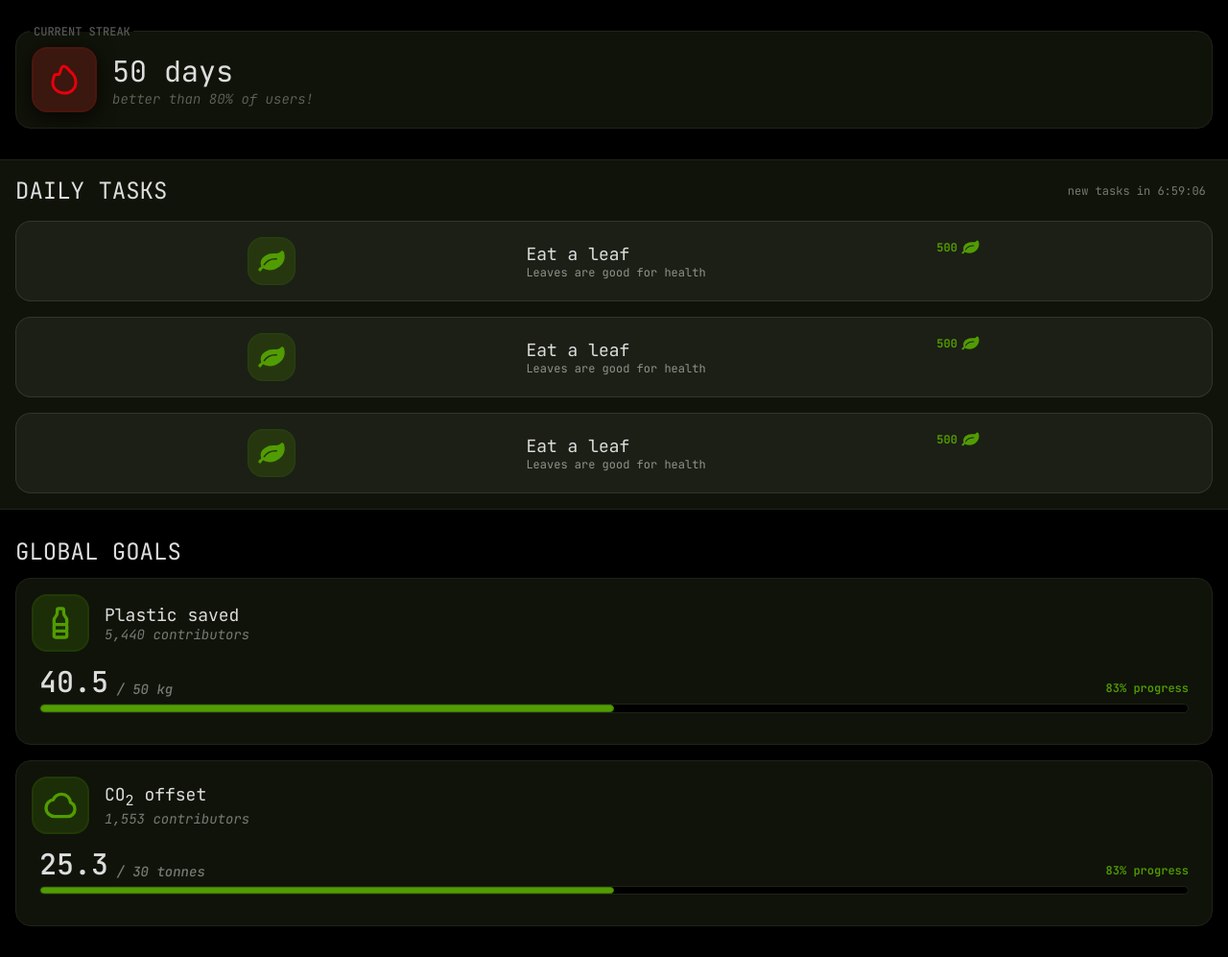
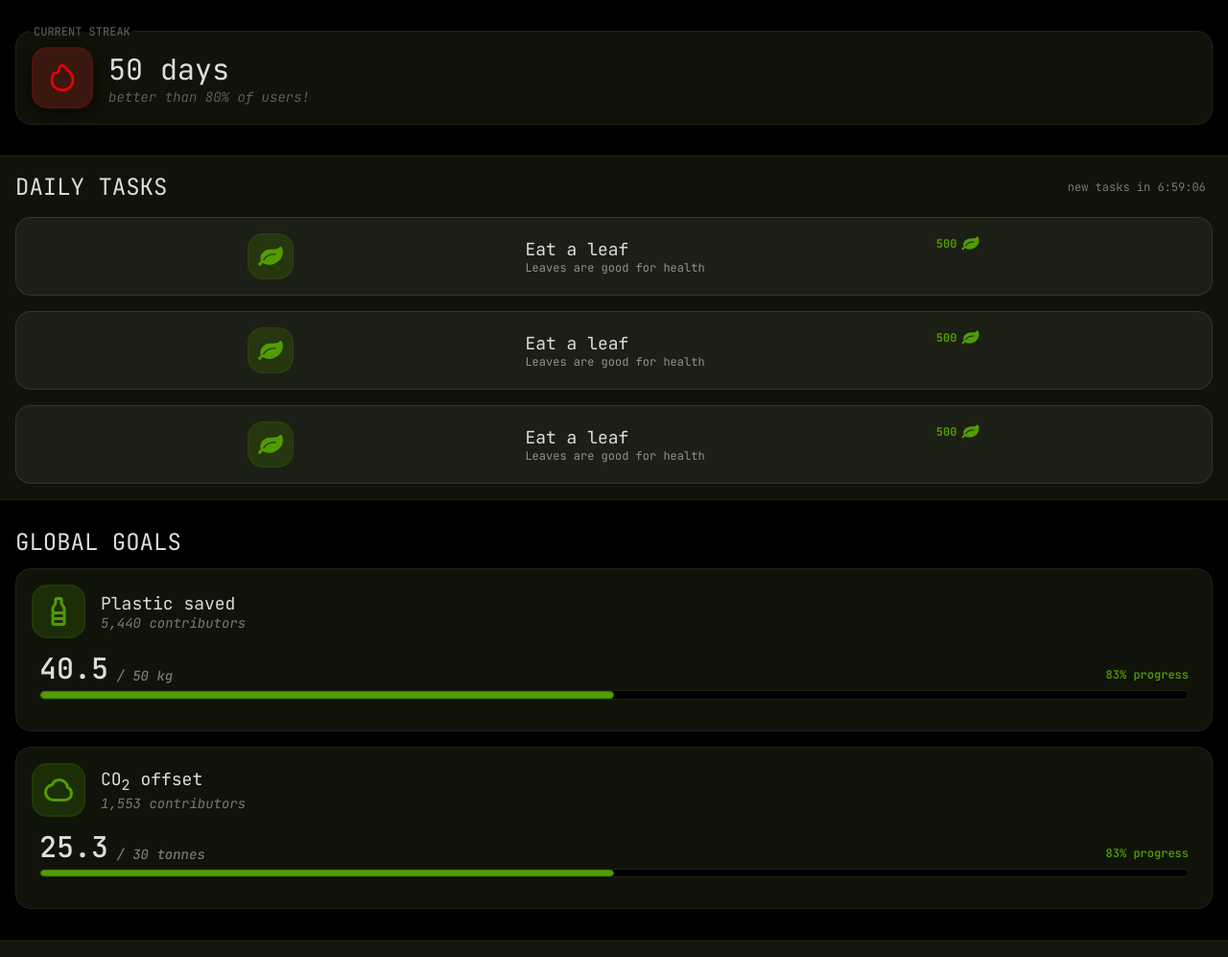
Before and after one commit to ian-hon/apu-s4-rwdd, a PHP site: page /dashboard.html in a window 1280 px wide. Shown: the part 77-1074 px from the top of the page at 96% size. Run offline with PHP 8.4, Linux system fonts and the light colour scheme.

Commit message:
Added box-sizing: border-box to all;

```diff
--- a/styles/dashboard.css
+++ b/styles/dashboard.css
@@ -71,7 +71,7 @@
     margin-bottom: 2em !important;
 
     & img {
-        height: 3em;
+        height: 4em;
 
         padding: 0.5em;
         margin-right: var(--block-padding);
--- a/styles/style.css
+++ b/styles/style.css
@@ -43,6 +43,8 @@ body,
 head {
     margin: 0;
     padding: 0;
+
+    box-sizing: border-box;
 }
 
 h1,
@@ -127,7 +129,7 @@ h6 {
     border-color: var(--tertiary);
 
     & #icon {
-        height: 2em;
+        height: 3em;
         padding: 0.5em;
 
         background: var(--accent-background);
@@ -222,7 +224,7 @@ h6 {
         width: 100%;
 
         & img {
-            height: 2.5em;
+            height: 3.5em;
 
             margin-right: 2ch;
 
```
